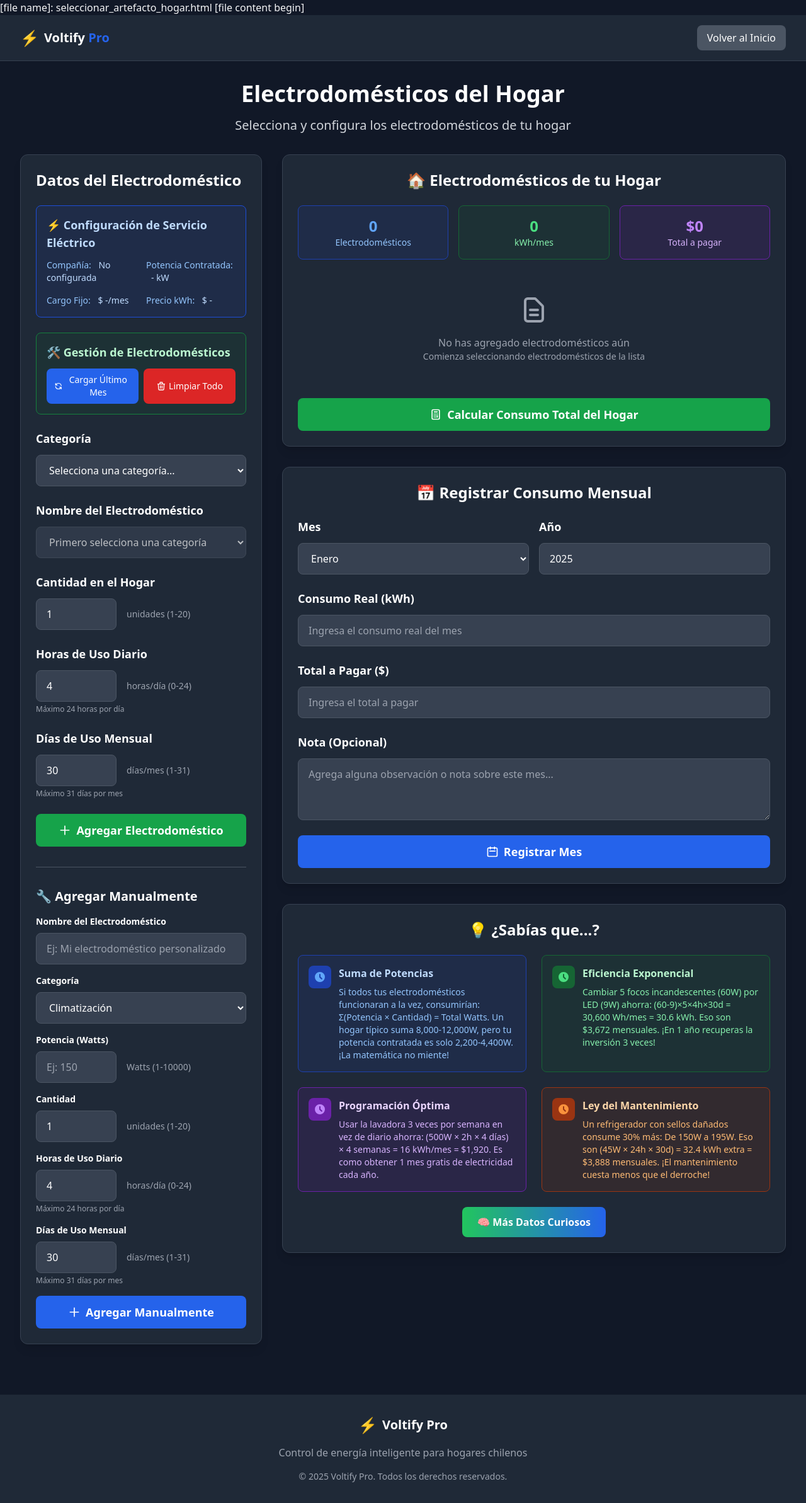
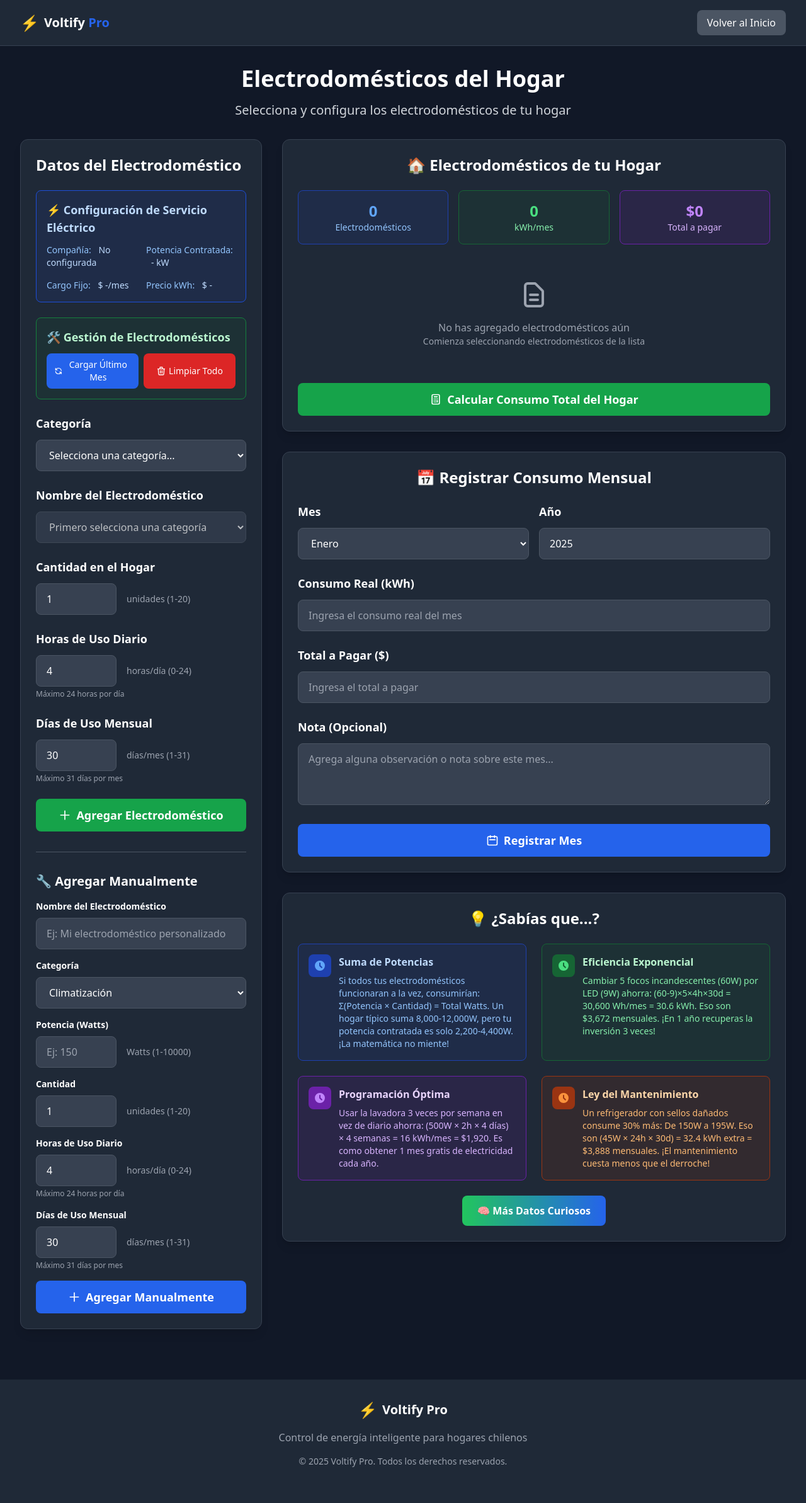
Before and after one commit to Estebanerick/Voltify, a Django app: page /seleccionar-artefacto-hogar/ in a window 1280 px wide. Shown: the whole page at 63% size. After the commit the page ends 2329 px from the top, so only its background shows below. Run offline with Django 5.2, Linux system fonts and the light colour scheme; the visitor is signed in with stand-in values (Sample User, id 1); some libraries are stand-ins or nearby versions.

Commit message:
ajustando detalles

```diff
--- a/mi_app/templates/mi_app/historial.html
+++ b/mi_app/templates/mi_app/historial.html
@@ -1,5 +1,3 @@
-[file name]: historial.html
-[file content begin]
 {% extends 'mi_app/base.html' %}
 
 {% block title %}Historial - Voltify Pro{% endblock %}
--- a/mi_app/templates/mi_app/seleccionar_artefacto_hogar.html
+++ b/mi_app/templates/mi_app/seleccionar_artefacto_hogar.html
@@ -1,5 +1,3 @@
-[file name]: seleccionar_artefacto_hogar.html
-[file content begin]
 {% extends 'mi_app/base.html' %}
 {% load static %}
 
```
